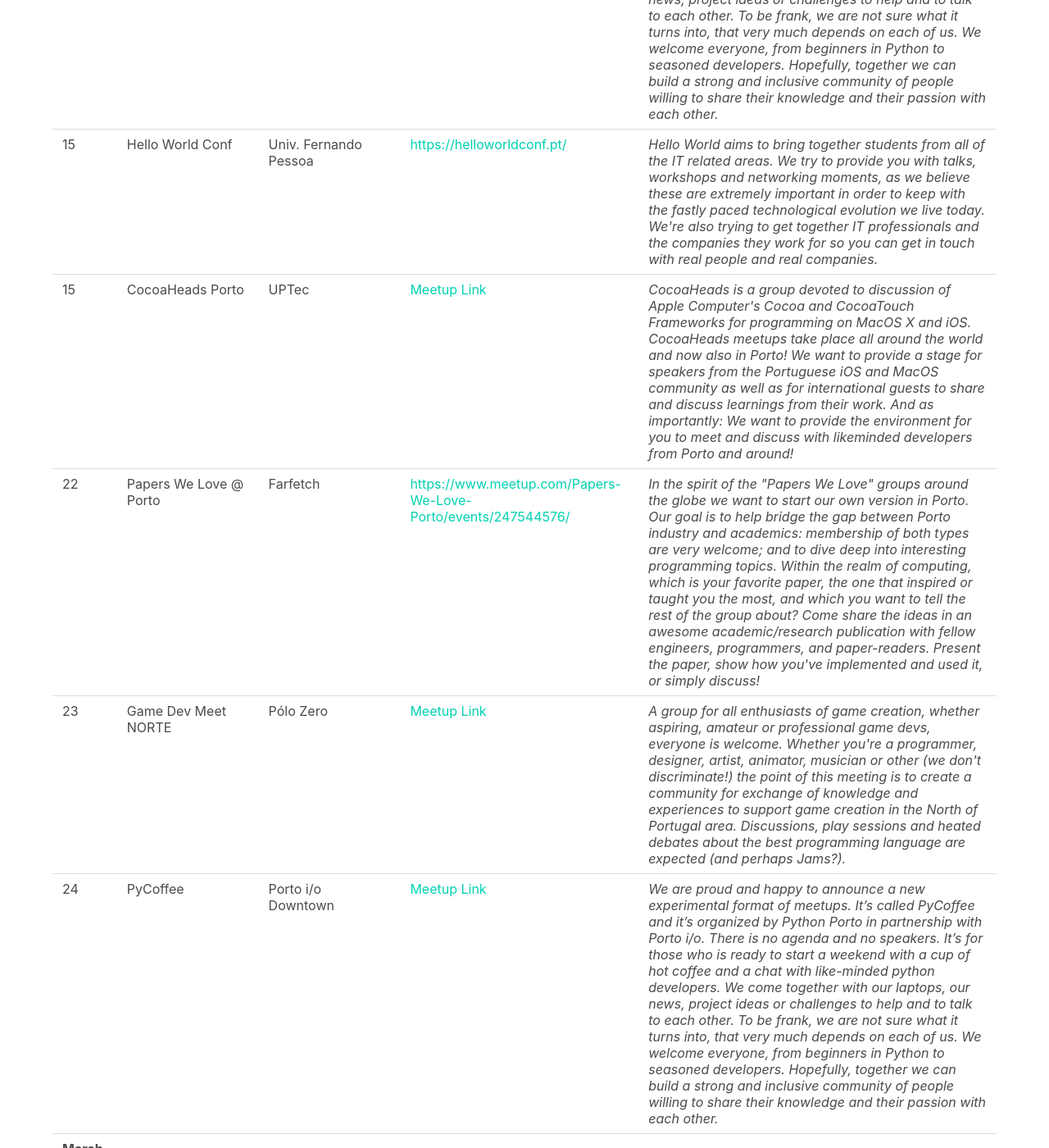
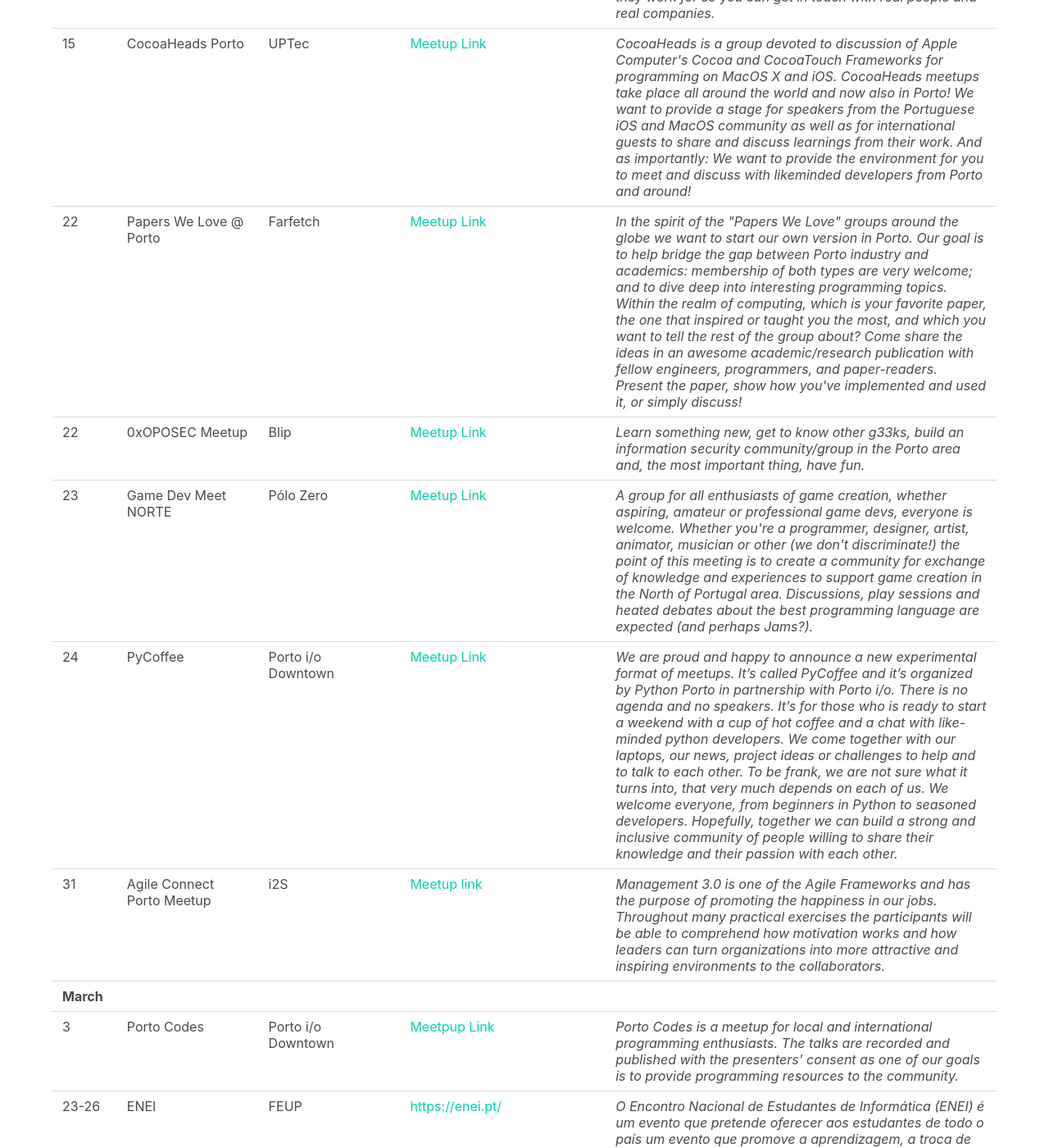
Before and after one commit to DevOpsPorto/devopsporto.github.io, a Jekyll site: the page built from events.html, in a window 1280 px wide and 1400 px high, scrolled down 3339 px. Shown: the whole window at 82% size. Built offline with Jekyll 4.4.1, drawn with Linux system fonts in a browser that asks for light colours.

Commit message:
added oposec and agile connect events

```diff
--- a/events.html
+++ b/events.html
@@ -247,12 +247,13 @@
                 <i>CocoaHeads is a group devoted to discussion of Apple Computer's Cocoa and CocoaTouch Frameworks for programming on MacOS X and iOS. CocoaHeads meetups take place all around the world and now also in Porto! We want to provide a stage for speakers from the Portuguese iOS and MacOS community as well as for international guests to share and discuss learnings from their work. And as importantly: We want to provide the environment for you to meet and discuss with likeminded developers from Porto and around!</i>
             </td>
         </tr>
+
         <tr>
             <td>22</td>
             <td>Papers We Love @ Porto</td>
             <td>Farfetch</td>
             <td>
-                <a href="https://www.meetup.com/Papers-We-Love-Porto/events/247544576/" target="_blank">https://www.meetup.com/Papers-We-Love-Porto/events/247544576/</a>
+                <a href="https://www.meetup.com/Papers-We-Love-Porto/events/247544576/" target="_blank">Meetup Link</a>
             </td>
             <td>
                 <i>In the spirit of the "Papers We Love" groups around the globe we want to start our own version in Porto.
@@ -261,6 +262,17 @@
                     favorite paper, the one that inspired or taught you the most, and which you want to tell the rest of the group
                     about? Come share the ideas in an awesome academic/research publication with fellow engineers, programmers,
                     and paper-readers. Present the paper, show how you've implemented and used it, or simply discuss!</i>
+            </td>
+        </tr>
+        <tr>
+            <td>22</td>
+            <td>0xOPOSEC Meetup</td>
+            <td>Blip</td>
+            <td>
+                <a href="https://www.meetup.com/pt-BR/0xOPOSEC/events/247540154/" target="_blank">Meetup Link</a>
+            </td>
+            <td>
+                <i>Learn something new, get to know other g33ks, build an information security community/group in the Porto area and, the most important thing, have fun.</i>
             </td>
         </tr>
         <tr>
@@ -287,7 +299,17 @@
                     To be frank, we are not sure what it turns into, that very much depends on each of us. We welcome everyone, from beginners in Python to seasoned developers. Hopefully, together we can build a strong and inclusive community of people willing to share their knowledge and their passion with each other.</i>
             </td>
         </tr>
-        <tr></tr>
+        <tr>
+            <td>31</td>
+            <td width="15%">Agile Connect Porto Meetup</td>
+            <td width="15%">i2S</td>
+            <td>
+                <a href="https://www.meetup.com/pt-BR/Agile-Connect-Porto/events/247592772/" target="_blank">Meetup link</a>
+            </td>
+            <td>
+                <i> Management 3.0 is one of the Agile Frameworks and has the purpose of promoting the happiness in our jobs. Throughout many practical exercises the participants will be able to comprehend how motivation works and how leaders can turn organizations into more attractive and inspiring environments to the collaborators.</i>
+            </td>
+        </tr>
         <tr>
             <td colspan="5">
                 <b>March</b>
```
